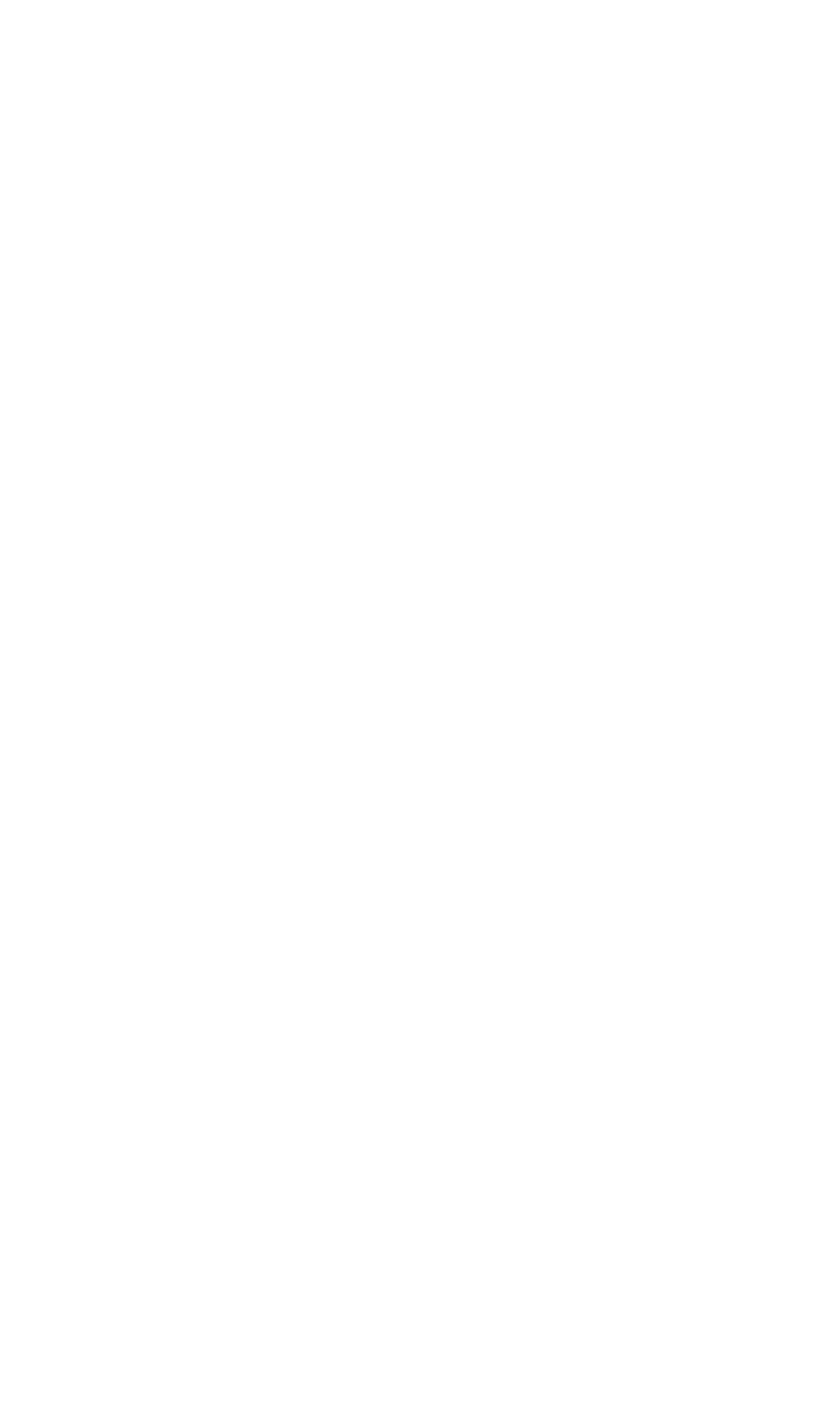
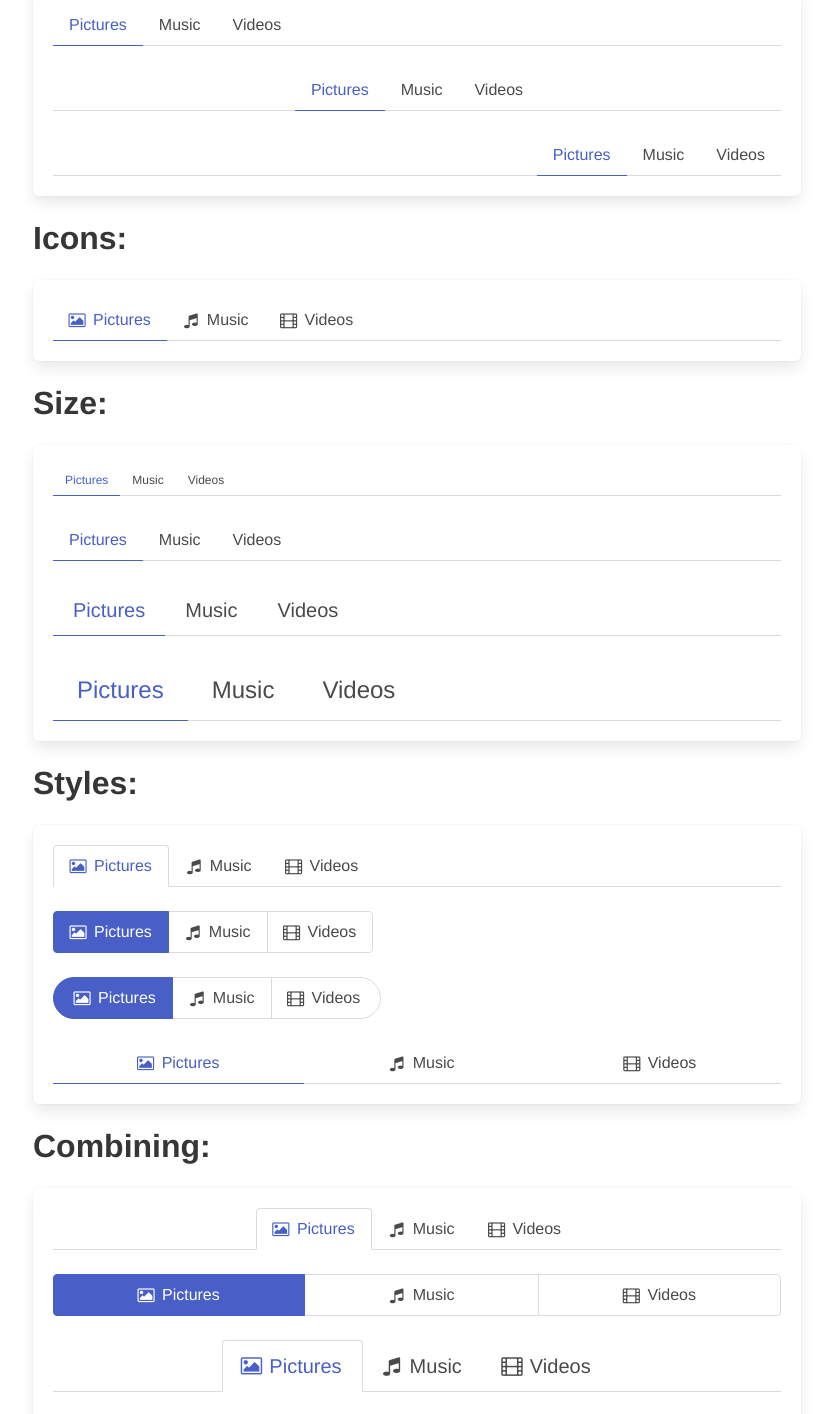
Before and after one commit to vue-bulma/bulma-ui, a Vue app: page /components/tabs in a window 1280 px wide. Shown: the part 260-1674 px from the top of the page, without its empty margins (223-1056 px from the left). Before the commit the page ends 800 px from the top, so only its background shows below. Built offline with nearby package versions, Linux system fonts and the light colour scheme.

Commit message:
add components-tabs

```diff
--- /dev/null
+++ b/examples/components/components/Tabs.vue
@@ -0,0 +1,157 @@
+<template>
+  <div>
+    <vb-title
+      id="Basic"
+      type="title"
+    >Basic:</vb-title>
+    <vb-box>
+      <vb-tabs
+        :tabs=tabs
+        @click="handleClick"
+      ></vb-tabs>
+    </vb-box>
+
+    <vb-title
+      id="Align"
+      type="title"
+    >Align:</vb-title>
+    <vb-box>
+      <vb-tabs
+        :tabs=tabs2
+        @click="handleClick"
+      ></vb-tabs>
+      <vb-tabs
+        :tabs=tabs2
+        align="centered"
+        @click="handleClick"
+      ></vb-tabs>
+      <vb-tabs
+        :tabs=tabs2
+        align="right"
+        @click="handleClick"
+      ></vb-tabs>
+    </vb-box>
+
+    <vb-title
+      id="Icons"
+      type="title"
+    >Icons:</vb-title>
+    <vb-box>
+      <vb-tabs
+        :tabs=tabs3
+        @click="handleClick"
+      ></vb-tabs>
+    </vb-box>
+
+    <vb-title
+      id="Size"
+      type="title"
+    >Size:</vb-title>
+    <vb-box>
+      <vb-tabs
+        :tabs=tabs
+        size="small"
+        @click="handleClick"
+      ></vb-tabs>
+      <vb-tabs
+        :tabs=tabs
+        @click="handleClick"
+      ></vb-tabs>
+      <vb-tabs
+        :tabs=tabs
+        size="medium"
+        @click="handleClick"
+      ></vb-tabs>
+      <vb-tabs
+        :tabs=tabs
+        size="large"
+        @click="handleClick"
+      ></vb-tabs>
+    </vb-box>
+
+    <vb-title
+      id="Styles"
+      type="title"
+    >Styles:</vb-title>
+    <vb-box>
+      <vb-tabs
+        :tabs=tabs3
+        type="boxed"
+        @click="handleClick"
+      ></vb-tabs>
+      <vb-tabs
+        :tabs=tabs3
+        type="toggle"
+        @click="handleClick"
+      ></vb-tabs>
+      <vb-tabs
+        :tabs=tabs3
+        type="toggle"
+        rounded
+        @click="handleClick"
+      ></vb-tabs>
+      <vb-tabs
+        :tabs=tabs3
+        fullwidth
+        @click="handleClick"
+      ></vb-tabs>
+    </vb-box>
+
+    <vb-title
+      id="Combining"
+      type="title"
+    >Combining:</vb-title>
+    <vb-box>
+      <vb-tabs
+        :tabs=tabs3
+        align="centered"
+        type="boxed"
+        @click="handleClick"
+      ></vb-tabs>
+      <vb-tabs
+        :tabs=tabs3
+        type="toggle"
+        fullwidth
+        @click="handleClick"
+      ></vb-tabs>
+      <vb-tabs
+        :tabs=tabs3
+        align="centered"
+        type="boxed"
+        size="medium"
+        @click="handleClick"
+      ></vb-tabs>
+      <vb-tabs
+        :tabs=tabs3
+        type="toggle"
+        size="large"
+        fullwidth
+        @click="handleClick"
+      ></vb-tabs>
+    </vb-box>
+  </div>
+</template>
+
+<script>
+export default {
+  name: 'TabsExamples',
+  data() {
+    return {
+      tabs: [{ name: 'Pictures' }, { name: 'Music' }, { name: 'Videos' }],
+      tabs2: [{ name: 'Pictures' }, { name: 'Music' }, { name: 'Videos' }],
+      tabs3: [
+        { name: 'Pictures', icon: 'fa-image' },
+        { name: 'Music', icon: 'fa-music' },
+        { name: 'Videos', icon: 'fa-film' }
+      ]
+    }
+  },
+  methods: {
+    handleClick(index) {
+      console.log(index)
+    }
+  }
+}
+</script>
+<style>
+</style>
--- a/examples/components/elements/Button.vue
+++ b/examples/components/elements/Button.vue
@@ -310,7 +310,7 @@ export default {
     }
   },
   methods: {
-    handleClick(e) {
+    handleClick() {
       this.title = !this.title
     }
   }
--- a/examples/router.js
+++ b/examples/router.js
@@ -160,6 +160,11 @@ export default new Router({
       path: '/components/pagination',
       name: 'Pagination',
       component: () => import('./components/components/Pagination')
+    },
+    {
+      path: '/components/tabs',
+      name: 'Tabs',
+      component: () => import('./components/components/Tabs')
     }
   ]
 })
--- a/src/components/components/Pagination.vue
+++ b/src/components/components/Pagination.vue
@@ -73,10 +73,16 @@ export default {
       default: 1
     },
     align: {
-      type: String
+      type: String,
+      validator(value) {
+        return ALIGNS.includes(value)
+      }
     },
     size: {
-      type: String
+      type: String,
+      validator(value) {
+        return SIZE.includes(value)
+      }
     },
     rounded: Boolean
   },
@@ -112,7 +118,7 @@ export default {
         // 当前页码大于三时，显示当前页码的前2个
         // ret.push(this.currentPage - 2)
         getPages.ret.push(this.currentPage - 1)
-        if (this.currentPage > 3) {
+        if (this.currentPage > 2) {
           // 当前页与第一页差距4以上时显示省略号
           getPages.preClipped = true
         }
@@ -160,8 +166,7 @@ export default {
       // 下一页
       this.currentPage++
       this.$emit('topage', this.currentPage)
-    },
-    pagerCountOffset(direction) {}
+    }
   }
 }
 </script>
--- /dev/null
+++ b/src/components/components/Tabs.vue
@@ -0,0 +1,86 @@
+<template>
+  <div :class="classes">
+    <ul>
+      <li
+        :class="{'is-active':currentTab===index}"
+        v-for="(tab,index) in tabs"
+        :key="index"
+        @click.stop="handleClick(index)"
+      ><a>
+          <span
+            class="icon is-small"
+            v-if="tab.icon&&tab.icon!==''"
+          ><i
+              class="fa"
+              :class="tab.icon"
+              aria-hidden="true"
+            ></i></span>
+          <span>{{tab.name}}</span></a></li>
+    </ul>
+  </div>
+</template>
+
+<script>
+const ALIGNS = ['centered', 'right']
+const SIZE = ['small', 'medium', 'large']
+const STYLES = ['boxed', 'toggle', 'fullwidth']
+export default {
+  name: 'VbTabs',
+  props: {
+    tabs: {
+      type: Array
+    },
+    align: {
+      type: String,
+      validator(value) {
+        return ALIGNS.includes(value)
+      }
+    },
+    size: {
+      type: String,
+      validator(value) {
+        return SIZE.includes(value)
+      }
+    },
+    type: {
+      type: String,
+      validator(value) {
+        return STYLES.includes(value)
+      }
+    },
+    rounded: Boolean,
+    fullwidth: Boolean
+  },
+  data() {
+    return {
+      // 当前Tab
+      currentTab: 0
+    }
+  },
+  computed: {
+    classes() {
+      const { align, size, type, rounded, fullwidth } = this
+      const obj = {
+        tabs: true,
+        [`is-${align}`]: !!align,
+        [`is-${size}`]: !!size,
+        [`is-${type}`]: !!type,
+        'is-toggle-rounded': rounded,
+        'is-fullwidth': fullwidth
+      }
+      return obj
+    }
+  },
+  methods: {
+    handleClick(index) {
+      this.currentTab = index
+      this.$emit('click', index)
+    }
+  }
+}
+</script>
+
+<style lang="scss">
+@import '~bulma/sass/utilities/_all';
+@import '~bulma/sass/components/tabs.sass';
+</style>
--- a/src/index.js
+++ b/src/index.js
@@ -42,6 +42,7 @@ import MenuGroup from './components/components/MenuGroup'
 import MenuItem from './components/components/MenuItem'
 import Message from './components/components/Message'
 import Pagination from './components/components/Pagination'
+import Tabs from './components/components/Tabs'
 const components = [
   Box,
   Button,
@@ -86,7 +87,8 @@ const components = [
   MenuGroup,
   MenuItem,
   Message,
-  Pagination
+  Pagination,
+  Tabs
 ]
 
 const install = function(Vue) {
```
Also changed, not shown: examples/components/components/Pagination.vue (+43 -10 lines).
